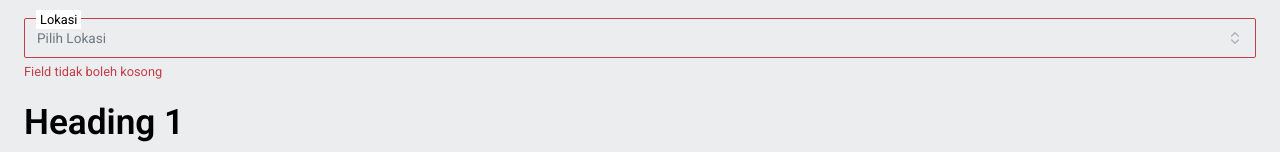
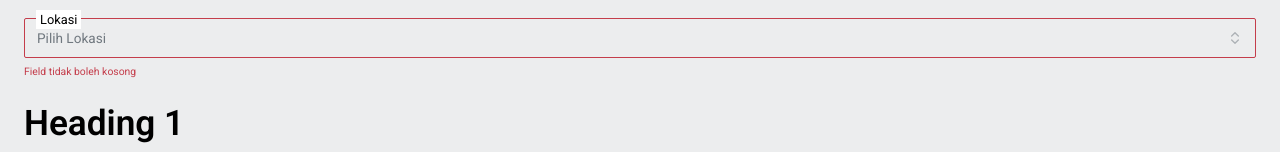
Before and after one commit to Rencanakan-id/rencanakan-talent_pool-frontend, a React (Vite) app: page /design in a window 1280 px wide. Shown: the part 482-634 px from the top of the page. Built offline with nearby package versions, Linux system fonts and the light colour scheme.

Commit message:
style: fix font size

```diff
--- a/src/components/ui/comboboxCheckbox.tsx
+++ b/src/components/ui/comboboxCheckbox.tsx
@@ -195,7 +195,7 @@ export function ComboboxCheckBox({
         </PopoverContent>
       </Popover>
       {error && (
-        <Typography variant="p5" className="mt-1 text-rencanakan-error-red-100 mt-1">
+        <Typography variant="small" className="mt-1 text-rencanakan-error-red-100 mt-1">
           {error}
         </Typography>
       )}
```
